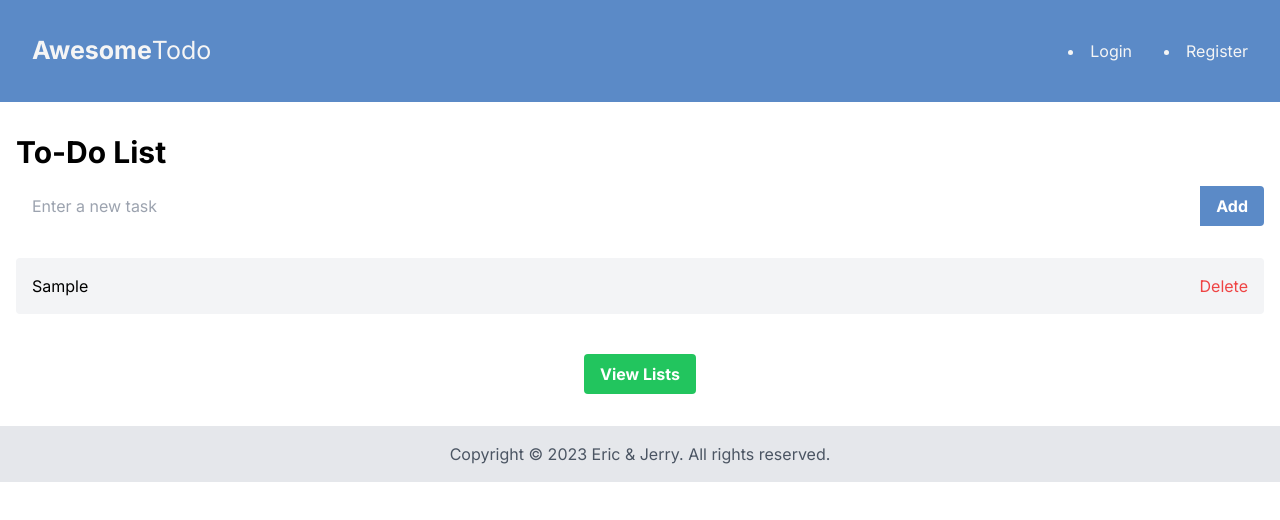
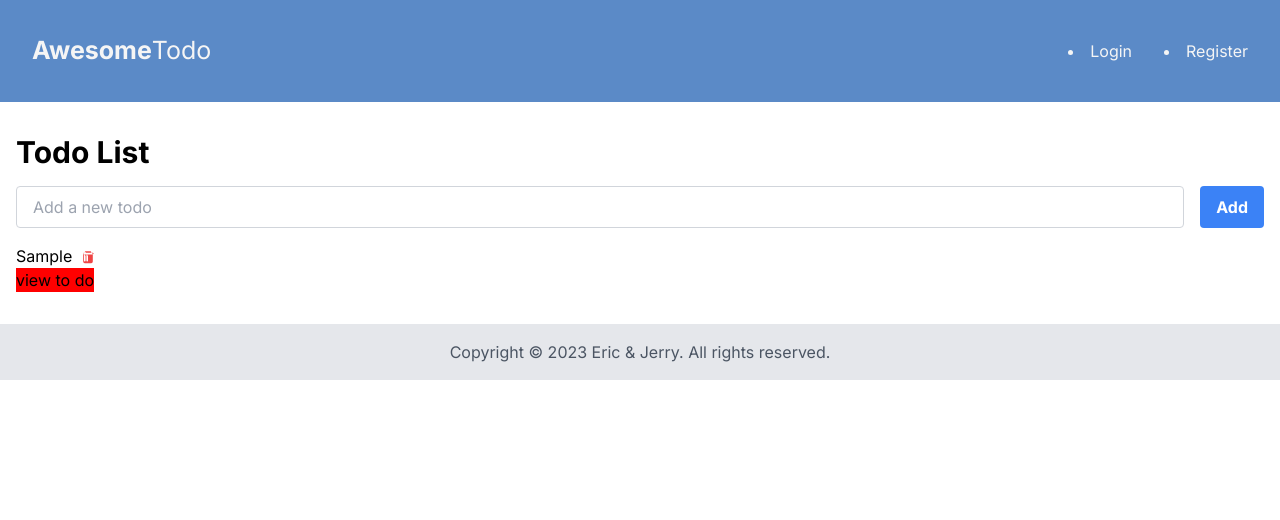
Before and after one commit to ericz02/Project3-Todo-App, a Next.js app: page /todo in a window 1280 px wide. Both pictures are taken after typing "Sample" into the empty fields and a click on the button "Add". Shown: the top 520 px of the page. Built offline with nearby package versions, Linux system fonts and the light colour scheme.

Commit message:
adds a different page for viewtodo

```diff
--- /dev/null
+++ b/app/viewlist/page.js
@@ -0,0 +1,12 @@
+import ViewTodoList from "@/components/ViewTodoList"
+
+const ViewList = () => {
+
+    return (
+        <div>
+            <ViewTodoList />
+        </div>
+    )
+}
+
+export default ViewList
--- a/components/Login.jsx
+++ b/components/Login.jsx
@@ -43,7 +43,7 @@ const Login = () => {
     dispatch({ type: "loading", value: false });
     if (!!response?.success) {
       setTimeout(() => {
-        router.replace("/profile");
+        router.replace("/todo");
       }, 3000);
     }
   };
--- a/components/TodoList.jsx
+++ b/components/TodoList.jsx
@@ -1,11 +1,21 @@
 "use client"
 
-import { useState } from 'react';
+import { useState, useEffect } from 'react';
 
 const TodoList = () => {
   const [todos, setTodos] = useState([]);
   const [newTodo, setNewTodo] = useState('');
-    const [showLists, setShowLists] = useState(false);
+
+  useEffect(() => {
+    const storedTodos = localStorage.getItem('todos');
+    if (storedTodos) {
+      setTodos(JSON.parse(storedTodos));
+    }
+  }, []);
+
+  useEffect(() => {
+    localStorage.setItem('todos', JSON.stringify(todos));
+  }, [todos]);
 
   const handleInputChange = (e) => {
     setNewTodo(e.target.value);
@@ -18,78 +28,69 @@ const TodoList = () => {
     }
   };
 
-    const handleRemoveTodo = (index) => {
-        const updatedTodos = todos.filter((_, i) => i !== index);
+  const handleToggleTodo = (index) => {
+    const updatedTodos = [...todos];
+    updatedTodos[index] = `✅ ${updatedTodos[index]}`;
     setTodos(updatedTodos);
   };
 
-    const handleToggleLists = () => {
-        setShowLists(true);
+  const handleRemoveTodo = (index) => {
+    const updatedTodos = [...todos];
+    updatedTodos.splice(index, 1);
+    setTodos(updatedTodos);
   };
 
   return (
     <div className="container mx-auto px-4 py-8">
-            <h1 className="text-3xl font-bold mb-4">To-Do List</h1>
-            <div className="flex mb-8">
+      <h1 className="text-3xl font-bold mb-4">Todo List</h1>
 
+      <div className="flex mb-4">
         <input
           type="text"
+          className="w-full border border-gray-300 rounded py-2 px-4"
+          placeholder="Add a new todo"
           value={newTodo}
           onChange={handleInputChange}
-                    placeholder="Enter a new task"
-                    className="rounded-l px-4 py-2 w-full focus:outline-none focus:ring-2 focus:ring-blue-500"
         />
         <button
+          className="ml-4 bg-blue-500 hover:bg-blue-600 text-white font-bold py-2 px-4 rounded"
           onClick={handleAddTodo}
-                    className="bg-[#5B8AC7] hover:bg-[#37639D] text-white font-bold py-2 px-4 rounded-r"
         >
           Add
         </button>
-
       </div>
 
-            {todos.length > 0 && !showLists && (
-                <ul>
+      <ul className="space-y-2">
         {todos.map((todo, index) => (
-                    <li
-                        key={index}
-                        className="flex items-center mb-10 bg-gray-100 rounded p-4"
+          <li key={index} className="flex items-center">
+            <span
+              className="cursor-pointer"
+              onClick={() => handleToggleTodo(index)}
             >
-                        <span className="flex-grow">{todo}</span>
+              {todo}
+            </span>
             <button
+              className="ml-2 text-red-500 hover:text-red-600"
               onClick={() => handleRemoveTodo(index)}
-                            className="text-red-500 hover:text-red-600 focus:outline-none"
             >
-                            Delete
+              <svg
+                xmlns="http://www.w3.org/2000/svg"
+                viewBox="0 0 20 20"
+                fill="currentColor"
+                className="w-4 h-4"
+              >
+                <path
+                  fillRule="evenodd"
+                  d="M6 5a1 1 0 011-1h6a1 1 0 011 1v1h2a1 1 0 010 2H5a1 1 0 010-2h2V5zM4 8a2 2 0 012-2h8a2 2 0 012 2v9a2 2 0 01-2 2H6a2 2 0 01-2-2V8zm5 1a1 1 0 011 1v6a1 1 0 11-2 0V9a1 1 0 011-1zm-3 0a1 1 0 011 1v6a1 1 0 11-2 0V9a1 1 0 011-1z"
+                  clipRule="evenodd"
+                />
+              </svg>
             </button>
           </li>
         ))}
       </ul>
-            )}
 
-            {!showLists && (
-                <div className="flex justify-center">
-                    <button
-                    onClick={handleToggleLists}
-                    className="bg-green-500 hover:bg-green-600 text-white font-bold py-2 px-4 mt rounded"
-                    >
-                    View Lists
-                    </button>
-                </div>
-            )}
-
-            {showLists && (
-                <div>
-                    <h2 className="text-2xl font-bold mb-4">To-Do List</h2>
-                    <ul>
-                    {todos.map((todo, index) => (
-                        <li key={index} className="mb-2">
-                            {todo}
-                        </li>
-                    ))}
-                    </ul>
-                </div>
-            )}
+      <button className='bg-[red]'>view to do</button>
     </div>
   );
 };
--- /dev/null
+++ b/components/ViewTodoList.jsx
@@ -0,0 +1,18 @@
+
+const ViewTodoList = ({ todos }) => {
+  return (
+    <div className="container mx-auto px-4 py-8">
+      <h1 className="text-3xl font-bold mb-4">Todo List</h1>
+
+      <ul className="space-y-2">
+        {todos.map((todo, index) => (
+          <li key={index} className="flex items-center">
+            <span>{todo}</span>
+          </li>
+        ))}
+      </ul>
+    </div>
+  );
+};
+
+export default ViewTodoList;
```
Lines whose indentation alone changed are shown as unchanged.
